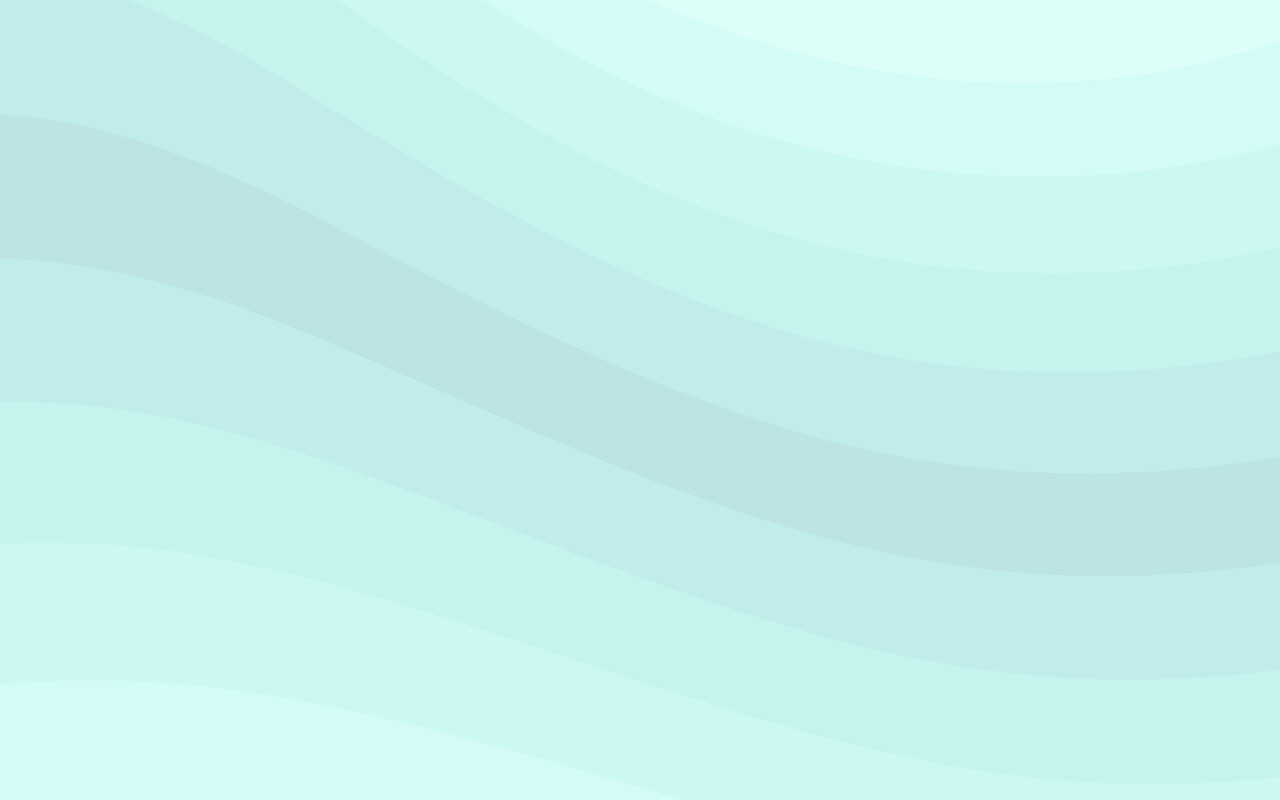
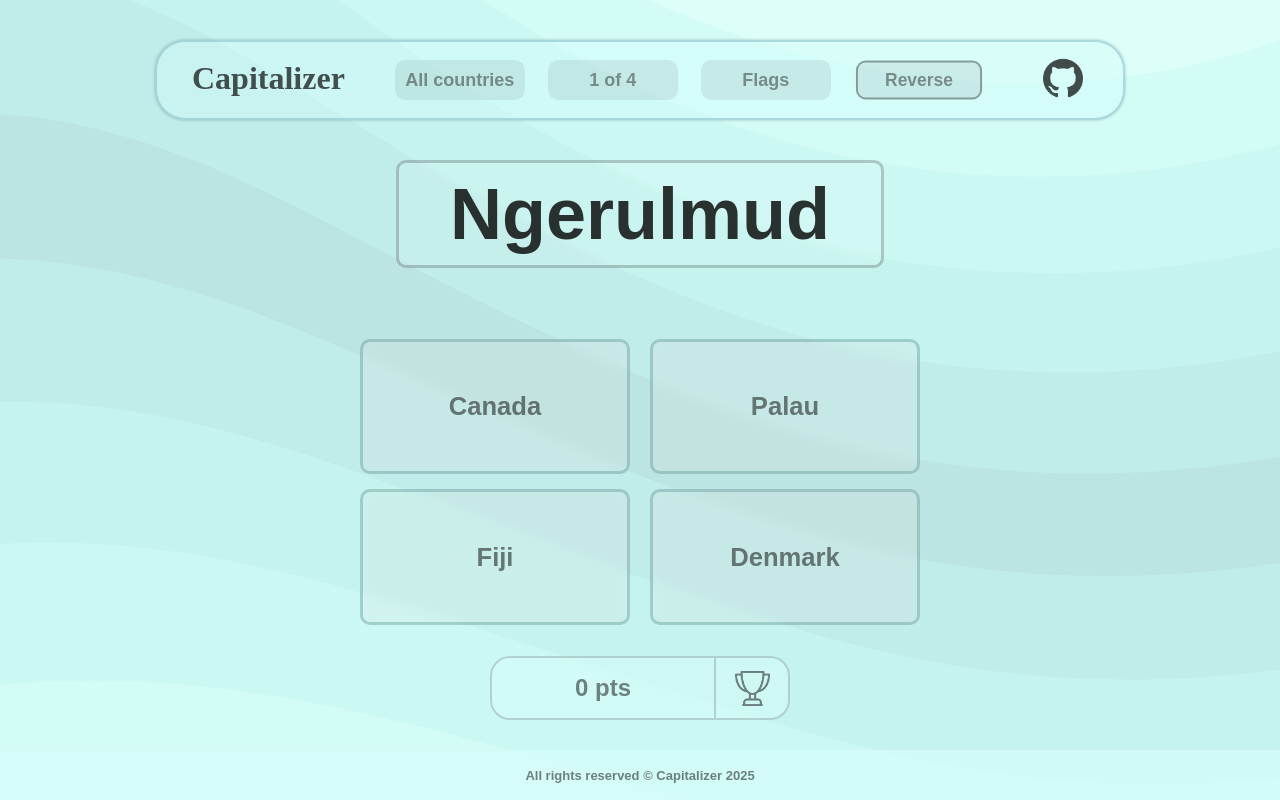
Before and after one commit to alecs007/Capitalizer, a React (Vite) app: page /reverse in a window 1280 px wide. Before the commit this address had no page. Built offline with nearby package versions, Linux system fonts and the light colour scheme; a web font is replaced by a local one.

Commit message:
Added reverse mode

```diff
--- a/src/App.jsx
+++ b/src/App.jsx
@@ -8,6 +8,7 @@ const MainPage = lazy(() => import("./pages/main_page/MainPage"));
 const AllCountries = lazy(() => import("./pages/all_countries/AllCountries"));
 const OneOfFour = lazy(() => import("./pages/one-of-four/OneOfFour"));
 const Flags = lazy(() => import("./pages/flags/Flags"));
+const Reverse = lazy(() => import("./pages/reverse/Reverse"));
 function App() {
   return (
     <Router>
@@ -18,6 +19,7 @@ function App() {
             <Route path="/all-countries" element={<AllCountries />} />
             <Route path="/one-of-four" element={<OneOfFour />} />
             <Route path="/flags" element={<Flags />} />
+            <Route path="/reverse" element={<Reverse />} />
           </Route>
         </Routes>
       </Suspense>
--- a/src/components/Header/Header.jsx
+++ b/src/components/Header/Header.jsx
@@ -112,11 +112,13 @@ const Header = ({ selected, setSelected }) => {
               </div>
             </Link>
             <Link
-              to="/continents"
+              to="/reverse"
               style={{ textDecoration: "none", color: "inherit" }}
-              onClick={() => handleSelect("continents")}
+              onClick={() => handleSelect("reverse")}
             >
-              <div className="mode">Continents</div>
+              <div className={`mode ${selected === "reverse" ? "active" : ""}`}>
+                Reverse
+              </div>
             </Link>
           </Slider>
         </div>
--- /dev/null
+++ b/src/pages/reverse/Reverse.css
@@ -0,0 +1,168 @@
+.reverse {
+  width: 70vw;
+  height: 70vh;
+  min-width: 1000px;
+  display: flex;
+  align-items: center;
+  justify-content: center;
+  z-index: 1;
+}
+.reverse_form {
+  height: 100%;
+  display: flex;
+  flex-direction: column;
+  align-items: center;
+  justify-content: center;
+}
+.reverse_country_name {
+  min-width: 35vw;
+  margin-bottom: 3vh;
+  display: flex;
+  align-items: center;
+  justify-content: center;
+  font-family: sans-serif;
+  font-weight: 900;
+  text-wrap: nowrap;
+  font-size: clamp(3rem, 3vw, 6rem);
+  padding: 10px 4vw;
+  background-color: rgba(255, 255, 255, 0.1);
+  backdrop-filter: blur(3px);
+  border-radius: 10px;
+  border: 3px solid rgba(0, 0, 0, 0.2);
+}
+.reverse_p2 {
+  min-width: 40vw;
+  height: 55%;
+  display: flex;
+  align-items: center;
+  justify-content: space-evenly;
+  flex-wrap: wrap;
+}
+.reverse_answer {
+  display: flex;
+  align-items: center;
+  justify-content: center;
+  font-size: clamp(1.5rem, 2vw, 2rem);
+  font-family: sans-serif;
+  font-weight: 600;
+  text-align: center;
+  color: rgba(0, 0, 0, 0.5);
+  width: 45%;
+  min-width: 150px;
+  height: 45%;
+  background-color: rgba(226, 226, 226, 0.2);
+  backdrop-filter: blur(5px);
+  border: 3px solid rgba(56, 126, 122, 0.3);
+  border-radius: 10px;
+  overflow: hidden;
+  cursor: pointer;
+  transition: transform 0.2s ease-in-out;
+}
+.reverse_answer.correct {
+  border: 3px solid rgba(0, 255, 0, 0.5);
+  background-color: rgba(0, 255, 76, 0.1);
+}
+.reverse_answer.incorrect {
+  border: 3px solid rgba(255, 0, 0, 0.5);
+  background-color: rgba(255, 0, 0, 0.1);
+}
+.reverse_answer:hover {
+  transform: scale(0.97);
+}
+.reverse_status {
+  margin-top: 1vh;
+  font-weight: 600;
+  font-family: sans-serif;
+  color: rgba(0, 0, 0, 0.6);
+}
+.reverse_score {
+  margin-top: 3vh;
+  width: 300px;
+  height: 65px;
+  font-size: 1.5rem;
+  font-family: sans-serif;
+  font-weight: 600;
+  opacity: 0.8;
+  color: rgba(0, 0, 0, 0.6);
+  border: 2px solid rgba(0, 0, 0, 0.2);
+  border-radius: 20px;
+  backdrop-filter: blur(5px) saturate(100%);
+  -webkit-backdrop-filter: blur(0px) saturate(100%);
+  background-color: rgba(214, 252, 250, 0.7);
+  display: flex;
+  align-items: center;
+  justify-content: center;
+  user-select: none;
+}
+.reverse_score_p {
+  width: 75%;
+  height: 100%;
+  display: flex;
+  align-items: center;
+  justify-content: center;
+  color: rgba(0, 0, 0, 0.6);
+  font-weight: 900;
+}
+.reverse_score_img {
+  width: 25%;
+  height: 100%;
+  display: flex;
+  align-items: center;
+  justify-content: center;
+  border-left: 2px solid rgba(0, 0, 0, 0.2);
+  img {
+    opacity: 0.6;
+    height: 35px;
+  }
+}
+.reverse_score_status {
+  height: 40px;
+  font-size: 1.5rem;
+  font-family: sans-serif;
+  font-weight: 600;
+  transform: translateX(-50%);
+  opacity: 0;
+  transition: opacity 0.3s ease-in-out;
+}
+.reverse_score_status.correct {
+  color: rgba(0, 99, 0, 0.6);
+  animation: slideUp 0.3s ease-out forwards;
+}
+.reverse_score_status.incorrect {
+  color: rgba(255, 0, 0, 0.6);
+  animation: slideUp 0.3s ease-out forwards;
+}
+
+@keyframes slideUp {
+  from {
+    transform: translateY(20px);
+    opacity: 0;
+  }
+  to {
+    transform: translateY(0);
+    opacity: 0.9;
+  }
+}
+
+@media screen and (max-width: 940px) {
+  .reverse {
+    width: 100vw;
+    height: 100%;
+  }
+  .reverse_country_name {
+    font-size: 1.8em;
+    text-wrap: wrap;
+    text-align: center;
+    max-width: 90vw;
+    min-width: 300px;
+  }
+  .reverse_p2 {
+    width: 100%;
+    max-width: 94vw;
+  }
+  .reverse_answer {
+    width: 45%;
+    height: 120px;
+    margin-bottom: 15px;
+  }
+}
--- /dev/null
+++ b/src/pages/reverse/Reverse.jsx
@@ -0,0 +1,163 @@
+import "./Reverse.css";
+import { useState, useEffect } from "react";
+import { useOutletContext } from "react-router-dom";
+import trophy from "../../assets/trophy.png";
+import bronze from "../../assets/bronze_trophy.png";
+import silver from "../../assets/silver_trophy.png";
+import gold from "../../assets/gold_trophy.png";
+import diamond from "../../assets/diamond_trophy.png";
+
+const Reverse = () => {
+  const { setSelected } = useOutletContext();
+  const [countries, setCountries] = useState({});
+  const [excludedCountries, setExcludedCountries] = useState([]);
+  const [randomCountry, setRandomCountry] = useState(null);
+  const [finished, setFinished] = useState(false);
+  const [randomAnswers, setRandomAnswers] = useState([]);
+  const [isCorrect, setIsCorrect] = useState(false);
+  const [isIncorrect, setIsIncorrect] = useState(false);
+  const [selectedCapital, setSelectedCapital] = useState(null);
+  const [isAnswered, setIsAnswered] = useState(false);
+  const [score, setScore] = useState(0);
+
+  useEffect(() => {
+    setSelected("reverse");
+    fetch("/data.json")
+      .then((res) => res.json())
+      .then((data) => {
+        setCountries(data);
+        getRandomCountry(data);
+      })
+      .catch((error) => console.error("Failed to fetch data", error));
+  }, [setSelected]);
+
+  const getRandomCountry = (data) => {
+    if (excludedCountries.length >= 195) {
+      setFinished(true);
+      return;
+    }
+
+    let randomCountry;
+    do {
+      const continentKeys = Object.keys(data);
+      const randomContinent =
+        continentKeys[Math.floor(Math.random() * continentKeys.length)];
+      const randomCountryData = data[randomContinent];
+      randomCountry =
+        randomCountryData[Math.floor(Math.random() * randomCountryData.length)];
+    } while (excludedCountries.includes(randomCountry.name));
+
+    setRandomCountry(randomCountry);
+    setExcludedCountries((prevExcluded) => [
+      ...prevExcluded,
+      randomCountry.name,
+    ]);
+  };
+
+  useEffect(() => {
+    if (randomCountry) {
+      getRandomAnswers();
+    }
+  }, [randomCountry]);
+
+  const getRandomAnswers = () => {
+    if (!randomCountry || Object.keys(countries).length === 0) return;
+    const allCountries = Object.values(countries).flat();
+    const incorrectAnswers = allCountries
+      .filter((country) => country.name !== randomCountry.name)
+      .sort(() => Math.random() - 0.5)
+      .slice(0, 3);
+    const shuffledIncorrectAnswers = [...incorrectAnswers, randomCountry].sort(
+      () => Math.random() - 0.5
+    );
+    setRandomAnswers(shuffledIncorrectAnswers);
+  };
+
+  const handleAnswer = (capital) => {
+    if (isAnswered || finished) return;
+
+    setIsAnswered(true);
+    setSelectedCapital(capital);
+    if (capital === randomCountry.capital) {
+      setIsCorrect(true);
+      setScore((prevScore) => prevScore + 200);
+    } else {
+      setIsIncorrect(true);
+      if (score < 100) {
+        setScore(0);
+      }
+      if (score >= 100) {
+        setScore((prevScore) => prevScore - 100);
+      }
+    }
+    setTimeout(() => {
+      getRandomCountry(countries);
+      setSelectedCapital(null);
+      setIsCorrect(false);
+      setIsIncorrect(false);
+      setIsAnswered(false);
+    }, 1000);
+  };
+
+  return (
+    <section className="reverse">
+      {randomCountry && (
+        <div className="reverse_form">
+          <div className="reverse_country_name">
+            <h1>{randomCountry.capital}</h1>
+          </div>
+          <div
+            className={`reverse_score_status ${isCorrect ? "correct" : ""} ${
+              isIncorrect ? "incorrect" : ""
+            }`}
+          >
+            {isCorrect ? "+ 200 pts" : ""}
+            {isIncorrect && score ? "- 100 pts" : ""}
+            {score === 0 && isIncorrect ? "0 pts" : ""}
+          </div>
+          <div className="reverse_p2">
+            {randomAnswers.length > 0 &&
+              randomAnswers.map((country) => (
+                <button
+                  key={country.capital}
+                  className={`reverse_answer ${
+                    selectedCapital === country.capital
+                      ? country.capital === randomCountry.capital
+                        ? "correct"
+                        : "incorrect"
+                      : ""
+                  } ${
+                    country.capital === randomCountry.capital &&
+                    (isCorrect || isIncorrect)
+                      ? "correct"
+                      : ""
+                  }`}
+                  onClick={() => handleAnswer(country.capital)}
+                  disabled={finished}
+                >
+                  <p>{country.name}</p>
+                </button>
+              ))}
+          </div>
+          {finished && <div className="reverse_status">No capitals left</div>}
+          <div className="reverse_score">
+            <div className="reverse_score_p">{score} pts</div>
+            <div className="reverse_score_img">
+              {score < 500 && <img src={trophy} alt="trophy" />}
+              {score >= 500 && score < 1000 && (
+                <img src={bronze} alt="bronze" />
+              )}
+              {score >= 1000 && score < 1500 && (
+                <img src={silver} alt="silver" />
+              )}
+              {score >= 1500 && score < 2000 && <img src={gold} alt="gold" />}
+              {score >= 2000 && <img src={diamond} alt="diamond" />}
+            </div>
+          </div>
+        </div>
+      )}
+    </section>
+  );
+};
+
+export default Reverse;
```
